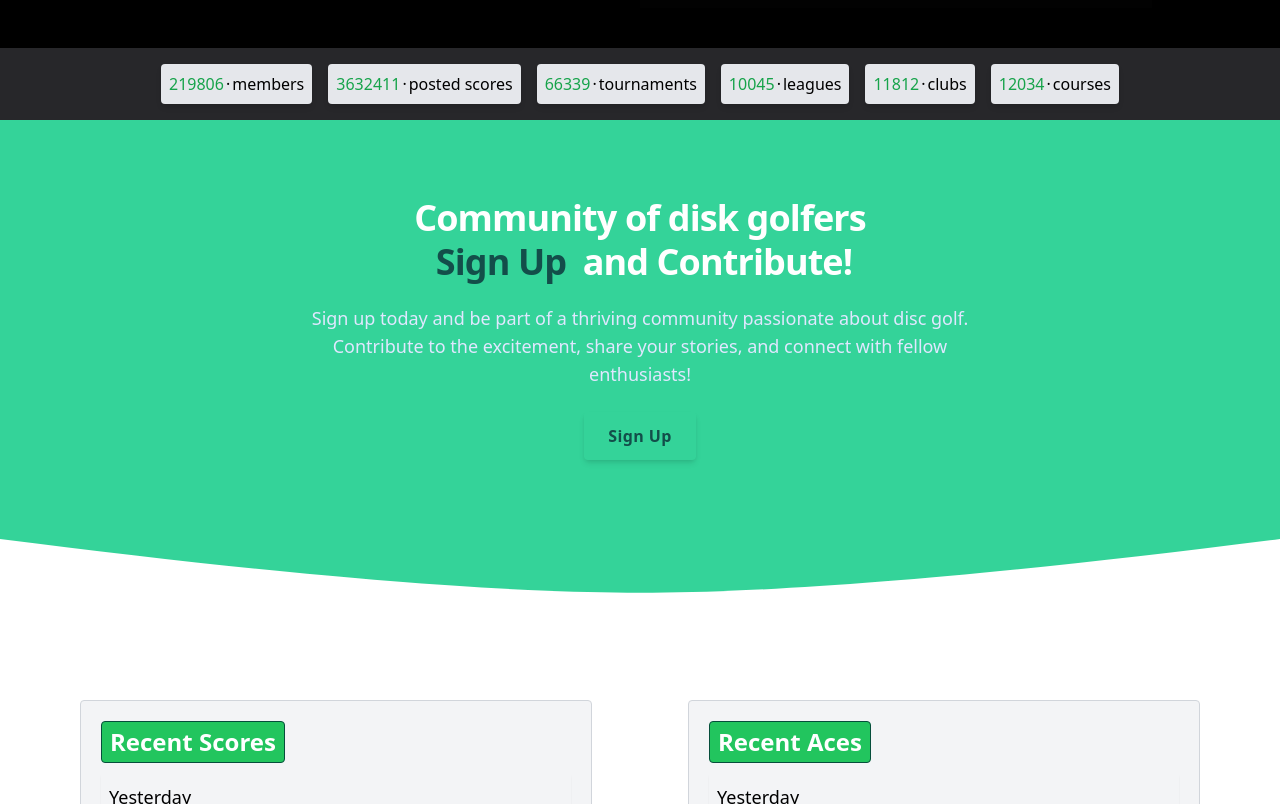
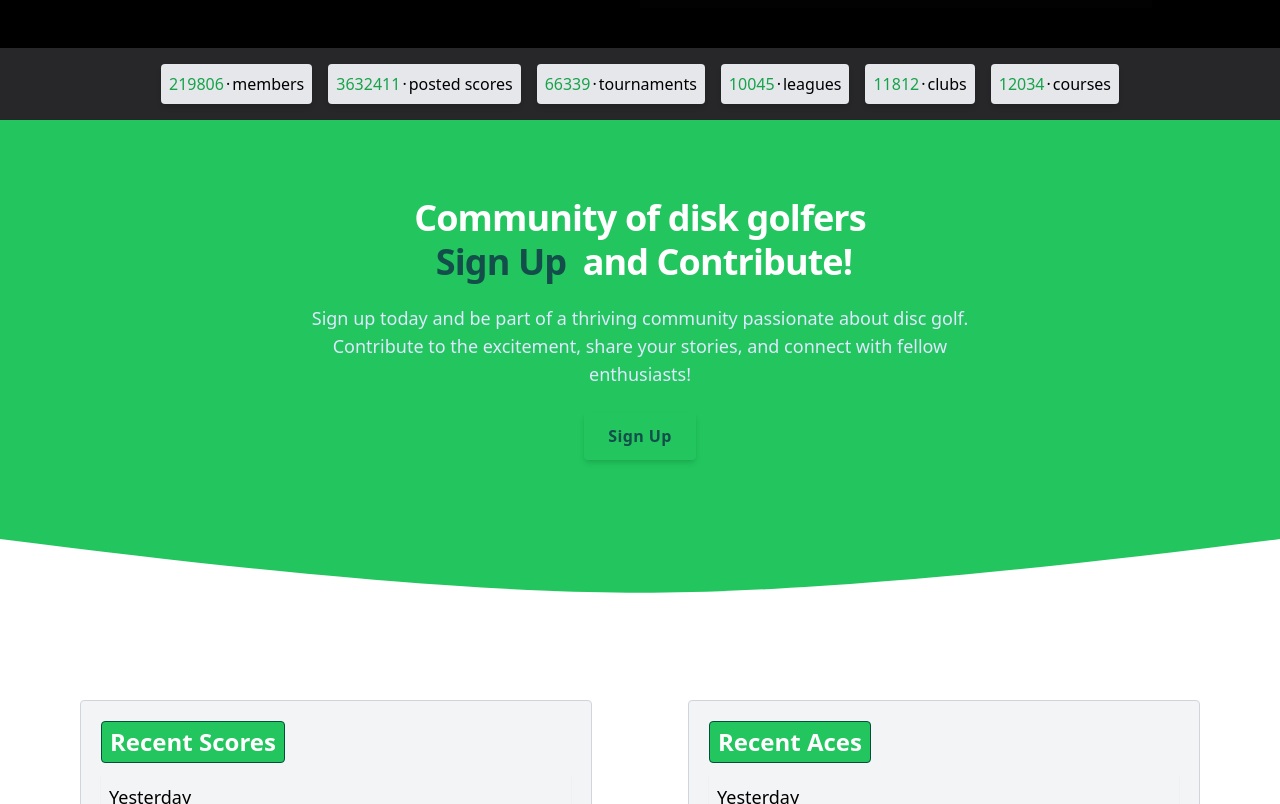
Before and after one commit to daniel-le97/disc-golf, a Nuxt app: page / in a window 1280 px wide. Shown: the part 680-1484 px from the top of the page. Built offline with nearby package versions, Linux system fonts and the light colour scheme.

Commit message:
edited home page banner color and preloader

```diff
--- a/app.vue
+++ b/app.vue
@@ -1,8 +1,10 @@
 <template>
+ <div class="z-50">
+   <NuxtLoadingIndicator :height="4"  />
+ </div>
   <NavBar />
   <BreadCrumbBar/>
   <div>
-
     <NuxtPage />
   </div>
     <Footer />
--- a/components/index/Banner.vue
+++ b/components/index/Banner.vue
@@ -1,5 +1,5 @@
 <template>
-  <div class="relative bg-emerald-400">
+  <div class="relative bg-green-500">
     <div class="absolute inset-x-0 bottom-0">
       <svg viewBox="0 0 224 12" fill="currentColor" class="w-full -mb-1 text-white" preserveAspectRatio="none">
         <path
```
